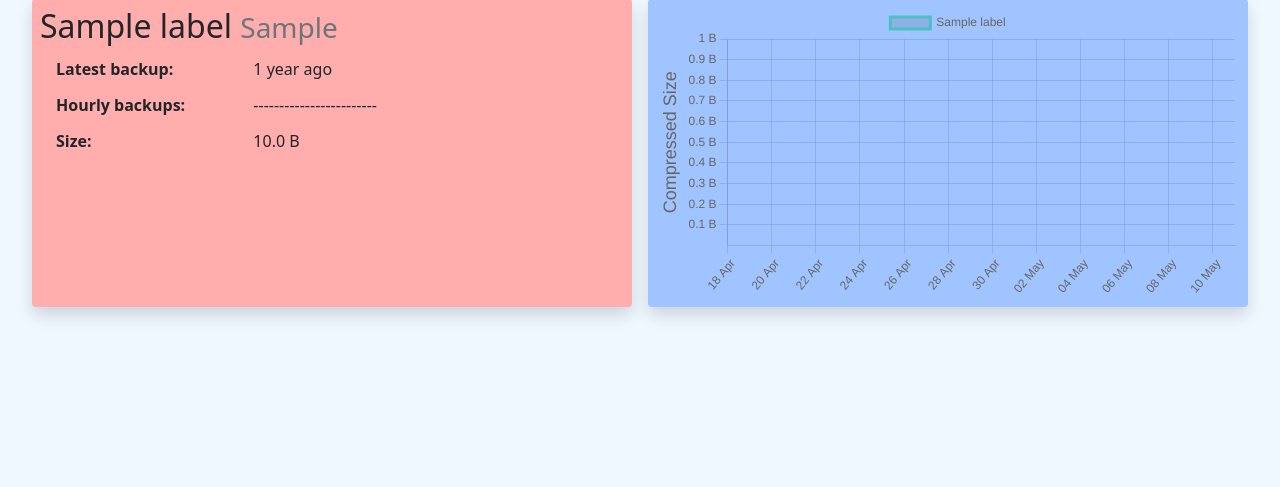
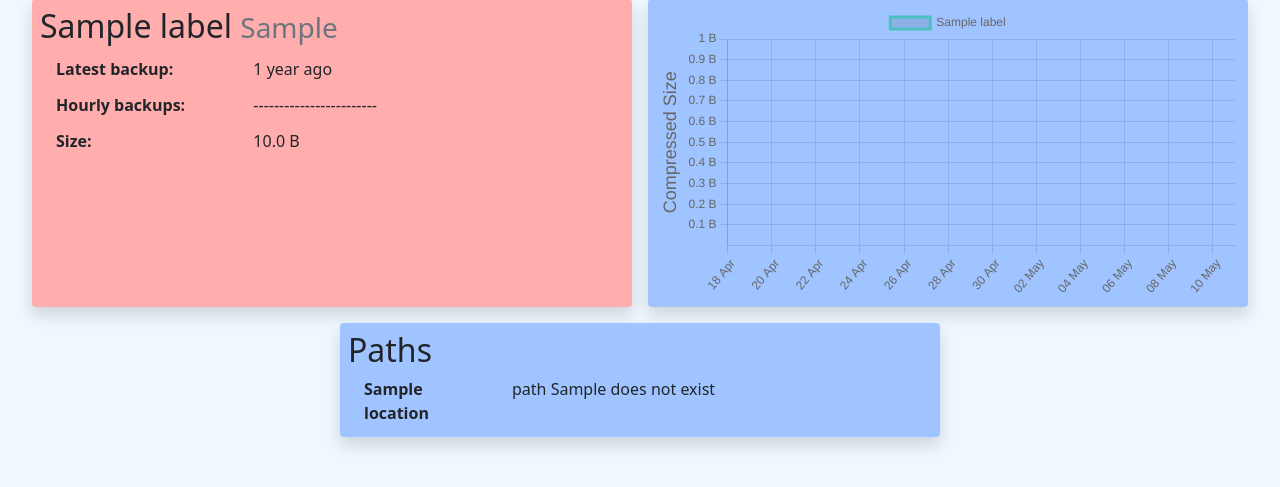
Before and after one commit to grglcy/borg-web, a Django app: page / in a window 1280 px wide. Shown: the part 73-560 px from the top of the page. Run offline with Django 3.2, Linux system fonts and the light colour scheme; tables that the repository leaves empty hold one stand-in row (values such as "Sample post"); style sheets or scripts are compiled from the project's sources; some libraries are stand-ins or nearby versions.

Commit message:
Display paths

```diff
--- a/borgweb/borg/templates/borg/index.html
+++ b/borgweb/borg/templates/borg/index.html
@@ -62,7 +62,24 @@
         <canvas id="backup_csize_hourly" width="400" height="200"></canvas>
     </div>
     {% else %}
-    <p>No repos found.</p>
+    <div style="width: 600px;" class="repo-container shadow rounded bg-primary overflow-hidden">
+        <div style="width: 600px;" class="repo-container shadow rounded bg-primary overflow-hidden">
+        <h2 class="h2">No repositories found</h2>
+    </div>
+    </div>
+    {% endif %}
+    {% if location_list %}
+    <div style="width: 600px;" class="repo-container shadow rounded bg-primary overflow-hidden">
+        <h2 class="h2">Paths</h2>
+        {% for location in location_list %}
+        <dl class="att-label row ps-3">
+            <dt class="col-3">{{ location.label }}</dt>
+            <dd class="col-9">{{ location.short_description }}</dd>
+        </dl>
+        {% endfor %}
+    </div>
+    {% else %}
+
     {% endif %}
 </div>
 {% endblock %}
--- a/borgweb/borg/views.py
+++ b/borgweb/borg/views.py
@@ -11,12 +11,14 @@ from datetime import datetime, timedelta
 
 def index(request):
     repo_list = Repo.objects.all()
+    location_list = Location.objects.all()
 
     repo_dict = repo_daily_dict(repo_list, 24)
 
     context = {
         'repo_list': repo_list,
-        'hour_list': repo_dict
+        'hour_list': repo_dict,
+        'location_list': location_list,
     }
     return render(request, 'borg/index.html', context)
 
```
